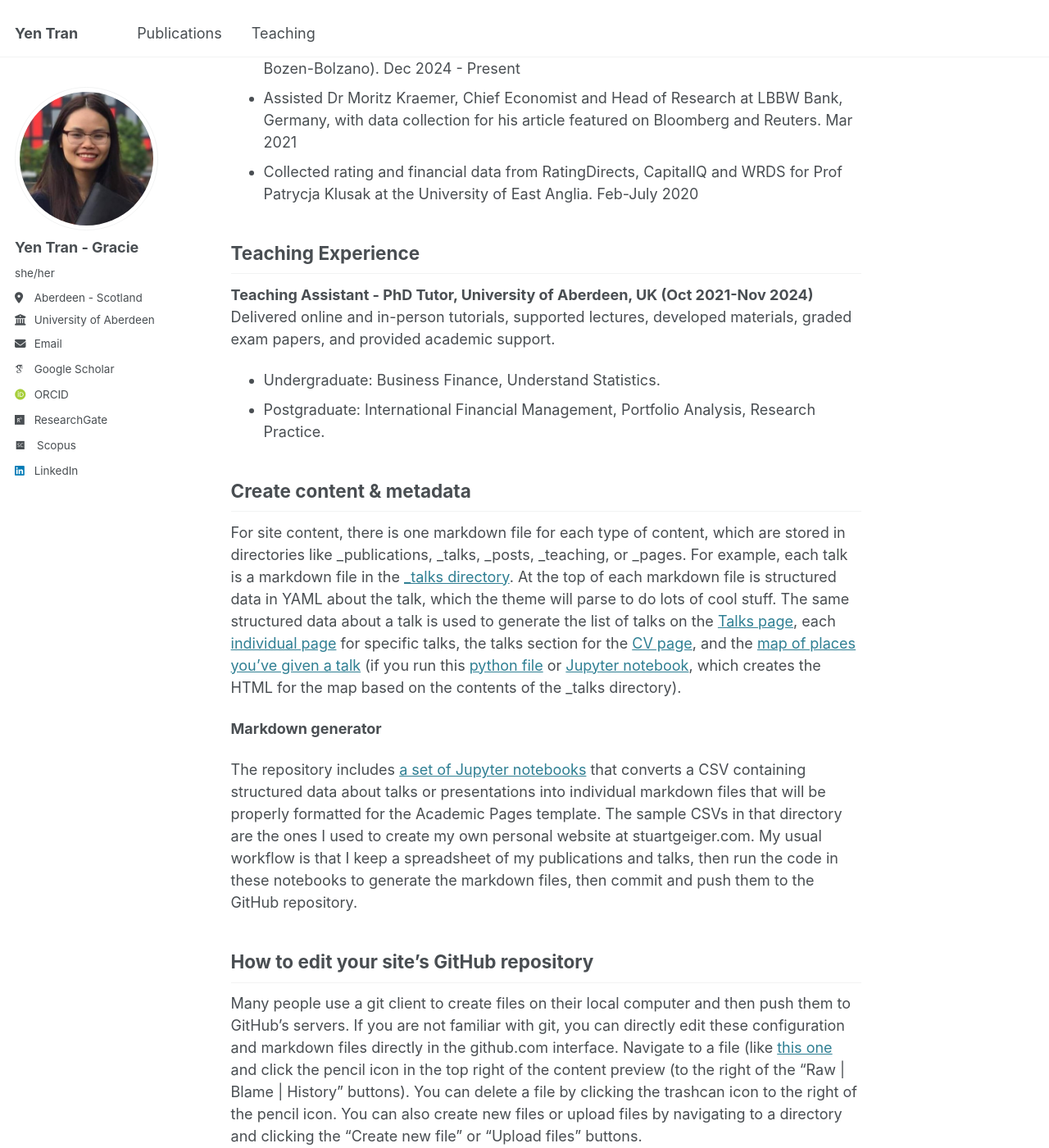
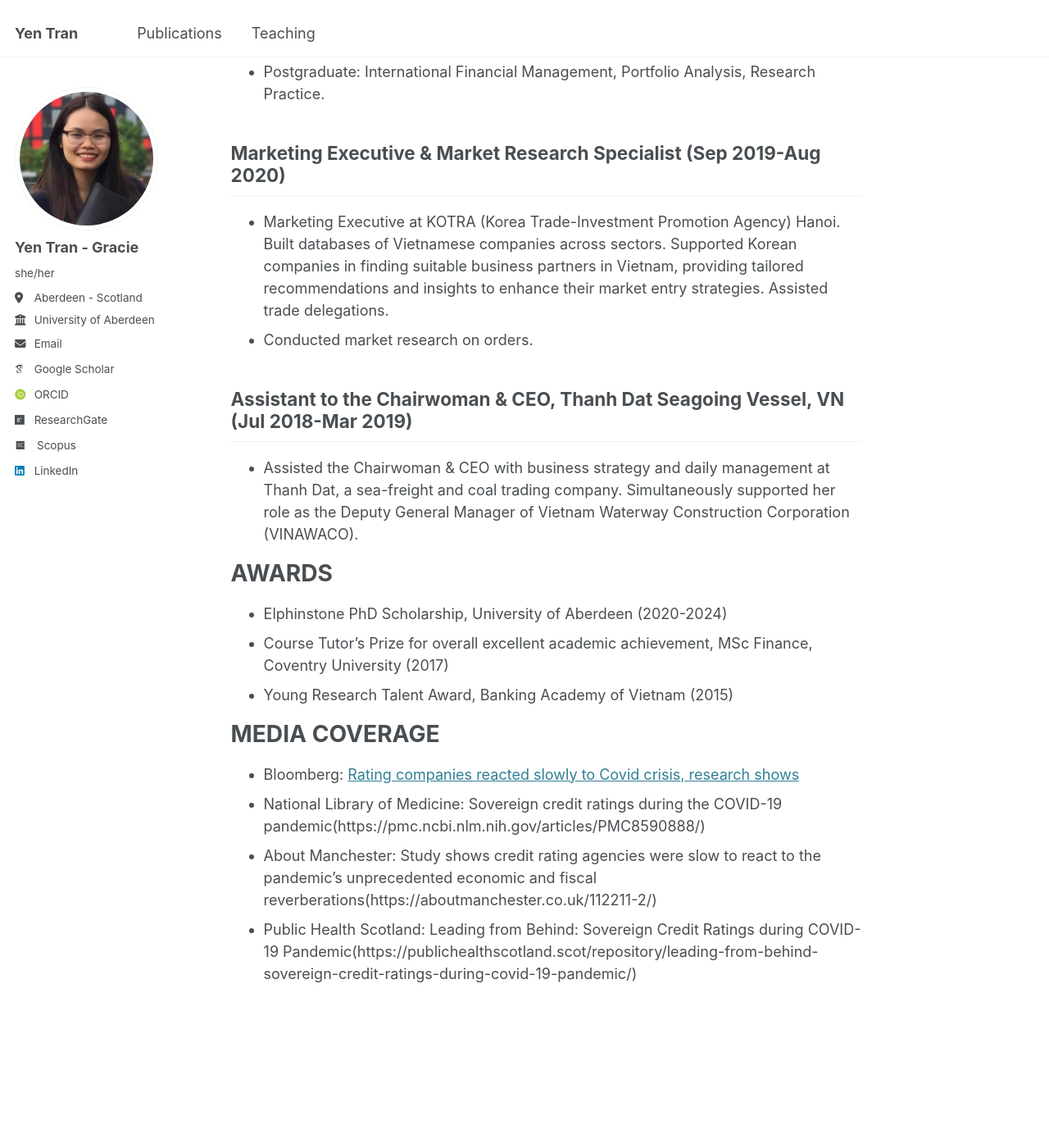
Before and after one commit to Graciesgrace/mywebpage, a Jekyll site: the page built from _pages/about.md, in a window 1280 px wide and 1400 px high, scrolled down 1161 px. Shown: the whole window at 82% size. Built offline with Jekyll 4.4.1, drawn with Linux system fonts in a browser that asks for light colours; some web fonts are replaced; some of the changed text lies outside the part shown.

Commit message:
Update about.md

```diff
--- a/_pages/about.md
+++ b/_pages/about.md
@@ -11,50 +11,49 @@
 
 Education
 ======
-* PhD in Finance, University of Aberdeen (2025)
-* MSc in Finance, Coventry University (2017)
-* BBA (HONS) in Entrepreneurship, Banking Academy of Vietnam (2015)
-
-Research Experience
-======
-**PhD research, Finance, University of Aberdeen, UK	(Oct 2020-Jan 2025)**
+PhD in Finance, University of Aberdeen (2025)
+------
 * Investigated biases in sovereign credit ratings, using Natural Language Processing and Machine Learning techniques to extract insights from the language of rating reports.
 * Developed indices of friendships among nations by aggregating over 100 indicators using unobserved component models. Assessed their impact on rating analysts’ evaluations.
-* Published a thesis chapter (Tran et al., 2021, CABS 3*), featured in Bloomberg.
-* Presented at international and institutional conferences, including ICFBA, Scotdoc, and the University of Aberdeen’s annual PGR conference.
 
-**Other Selected Research Projects, UK - Vietnam (2015-Present)**
-* Researching the impact of nature loss on sovereign creditworthiness and access to funding with Prof Patrycja Klusak and Prof Matthew Agarwala (Bennett Institute for Public Policy, University of Cambridge & Bennett Institute for Innovation & Policy Acceleration, University of Sussex). Responsibilities include data collection, data processing, and statistical analysis. Revise & Resubmit at Ecological Economics (CABS 3*).	Apr 2024 - Present
-* Led data collection, analysis, and manuscript preparation in a project surveying 205 entrepreneurs to identify key performance factors. The findings were published in a book by Dr Van Ha Nguyen, Banking Academy of Vietnam (Nguyen et al., 2018). 	2015
+MSc in Finance, Coventry University (2017)
+------
+BBA (HONS) in Entrepreneurship, Banking Academy of Vietnam (2015)
+------
 
-**Research Assistant, UK - Germany - Italy	(2020-Present)**
+Experience
+======
+Research Assistant, UK - Germany - Italy	(2020-Present)
+------
 * Supporting an NLP project analysing ESG analyst subjectivities in sustainability report narratives, led by Prof Patrycja Klusak (Heriot-Watt University & Bennett Institute for Public Policy, University of Cambridge) and Prof Florian Kiesel (Free University of Bozen-Bolzano).	Dec 2024 - Present
 * Assisted Dr Moritz Kraemer, Chief Economist and Head of Research at LBBW Bank, Germany, with data collection for his article featured on Bloomberg and Reuters.	Mar 2021
 * Collected rating and financial data from RatingDirects, CapitalIQ and WRDS for Prof Patrycja Klusak at the University of East Anglia.	 Feb-July 2020
 
-Teaching Experience
+Teaching Assistant - PhD Tutor, University of Aberdeen, UK	(Oct 2021-Nov 2024)
 ------
-**Teaching Assistant - PhD Tutor, University of Aberdeen, UK	(Oct 2021-Nov 2024)**
 Delivered online and in-person tutorials, supported lectures, developed materials, graded exam papers, and provided academic support.
 * Undergraduate: Business Finance, Understand Statistics.
 * Postgraduate: International Financial Management, Portfolio Analysis, Research Practice.
 
-Create content & metadata
+Marketing Executive & Market Research Specialist (Sep 2019-Aug 2020)
 ------
-For site content, there is one markdown file for each type of content, which are stored in directories like _publications, _talks, _posts, _teaching, or _pages. For example, each talk is a markdown file in the [_talks directory](https://github.com/academicpages/academicpages.github.io/tree/master/_talks). At the top of each markdown file is structured data in YAML about the talk, which the theme will parse to do lots of cool stuff. The same structured data about a talk is used to generate the list of talks on the [Talks page](https://academicpages.github.io/talks), each [individual page](https://academicpages.github.io/talks/2012-03-01-talk-1) for specific talks, the talks section for the [CV page](https://academicpages.github.io/cv), and the [map of places you've given a talk](https://academicpages.github.io/talkmap.html) (if you run this [python file](https://github.com/academicpages/academicpages.github.io/blob/master/talkmap.py) or [Jupyter notebook](https://github.com/academicpages/academicpages.github.io/blob/master/talkmap.ipynb), which creates the HTML for the map based on the contents of the _talks directory).
+* Marketing Executive at KOTRA (Korea Trade-Investment Promotion Agency) Hanoi. Built databases of Vietnamese companies across sectors. Supported Korean companies in finding suitable business partners in Vietnam, providing tailored recommendations and insights to enhance their market entry strategies. Assisted trade delegations.
+* Conducted market research on orders.
 
-**Markdown generator**
+Assistant to the Chairwoman & CEO, Thanh Dat Seagoing Vessel, VN (Jul 2018-Mar 2019)
+------
+* Assisted the Chairwoman & CEO with business strategy and daily management at Thanh Dat, a sea-freight and coal trading company. Simultaneously supported her role as the Deputy General Manager of Vietnam Waterway Construction Corporation (VINAWACO).
 
-The repository includes [a set of Jupyter notebooks](https://github.com/academicpages/academicpages.github.io/tree/master/markdown_generator
-) that converts a CSV containing structured data about talks or presentations into individual markdown files that will be properly formatted for the Academic Pages template. The sample CSVs in that directory are the ones I used to create my own personal website at stuartgeiger.com. My usual workflow is that I keep a spreadsheet of my publications and talks, then run the code in these notebooks to generate the markdown files, then commit and push them to the GitHub repository.
 
-How to edit your site's GitHub repository
-------
-Many people use a git client to create files on their local computer and then push them to GitHub's servers. If you are not familiar with git, you can directly edit these configuration and markdown files directly in the github.com interface. Navigate to a file (like [this one](https://github.com/academicpages/academicpages.github.io/blob/master/_talks/2012-03-01-talk-1.md) and click the pencil icon in the top right of the content preview (to the right of the "Raw | Blame | History" buttons). You can delete a file by clicking the trashcan icon to the right of the pencil icon. You can also create new files or upload files by navigating to a directory and clicking the "Create new file" or "Upload files" buttons.
+AWARDS
+======
+* Elphinstone PhD Scholarship, University of Aberdeen (2020-2024)
+* Course Tutor’s Prize for overall excellent academic achievement, MSc Finance, Coventry University (2017)
+* Young Research Talent Award, Banking Academy of Vietnam (2015)
 
-Example: editing a markdown file for a talk
-![Editing a markdown file for a talk](/images/editing-talk.png)
-
-For more info
-------
-More info about configuring Academic Pages can be found in [the guide](https://academicpages.github.io/markdown/), the [growing wiki](https://github.com/academicpages/academicpages.github.io/wiki), and you can always [ask a question on GitHub](https://github.com/academicpages/academicpages.github.io/discussions). The [guides for the Minimal Mistakes theme](https://mmistakes.github.io/minimal-mistakes/docs/configuration/) (which this theme was forked from) might also be helpful.
+MEDIA COVERAGE
+======
+* Bloomberg: [Rating companies reacted slowly to Covid crisis, research shows](https://www.bloomberg.com/news/articles/2021-09-21/ratings-companies-reacted-slowly-to-covid-crisis-research-shows)
+* National Library of Medicine: Sovereign credit ratings during the COVID-19 pandemic(https://pmc.ncbi.nlm.nih.gov/articles/PMC8590888/)
+* About Manchester: Study shows credit rating agencies were slow to react to the pandemic’s unprecedented economic and fiscal reverberations(https://aboutmanchester.co.uk/112211-2/)
+* Public Health Scotland: Leading from Behind: Sovereign Credit Ratings during COVID-19 Pandemic(https://publichealthscotland.scot/repository/leading-from-behind-sovereign-credit-ratings-during-covid-19-pandemic/)
```
